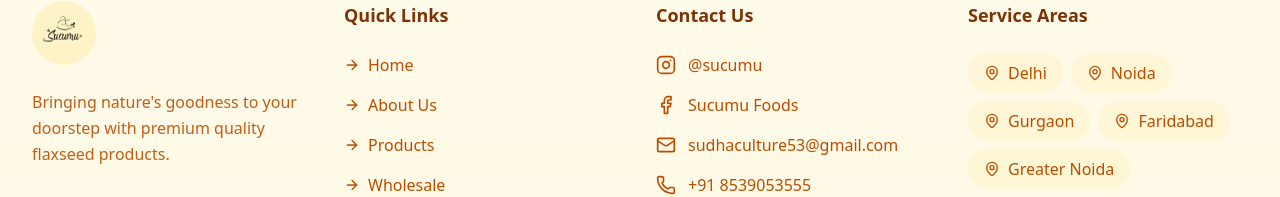
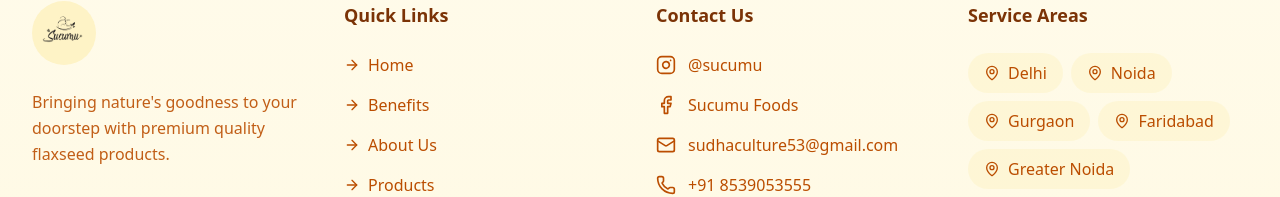
Before and after one commit to Prince5723/sucumu, a Next.js app: page / in a window 1280 px wide. Shown: the part 7344-7541 px from the top of the page. Built offline with nearby package versions, Linux system fonts and the light colour scheme.

Commit message:
added benefits in footer

```diff
--- a/src/components/footer.tsx
+++ b/src/components/footer.tsx
@@ -8,6 +8,7 @@
 const Footer = () => {
   const navLinks = [
     { name: 'Home', href: '/' },
+    { name: 'Benefits', href: '#benefits' },
     { name: 'About Us', href: '#about' },
     { name: 'Products', href: '#products' },
     { name: 'Wholesale', href: '#wholesale' },
```
